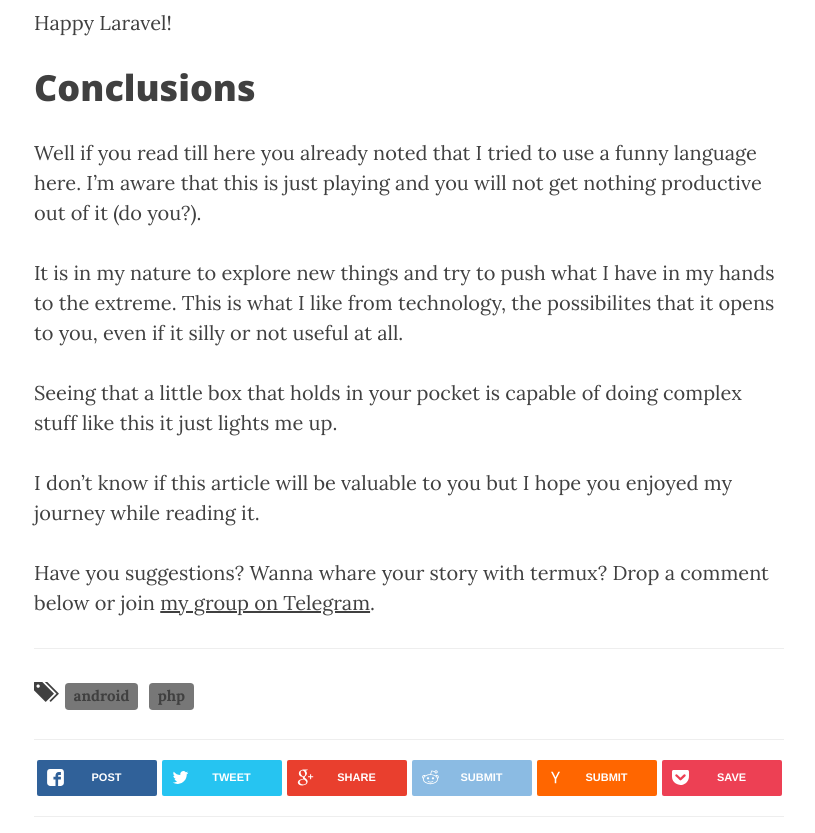
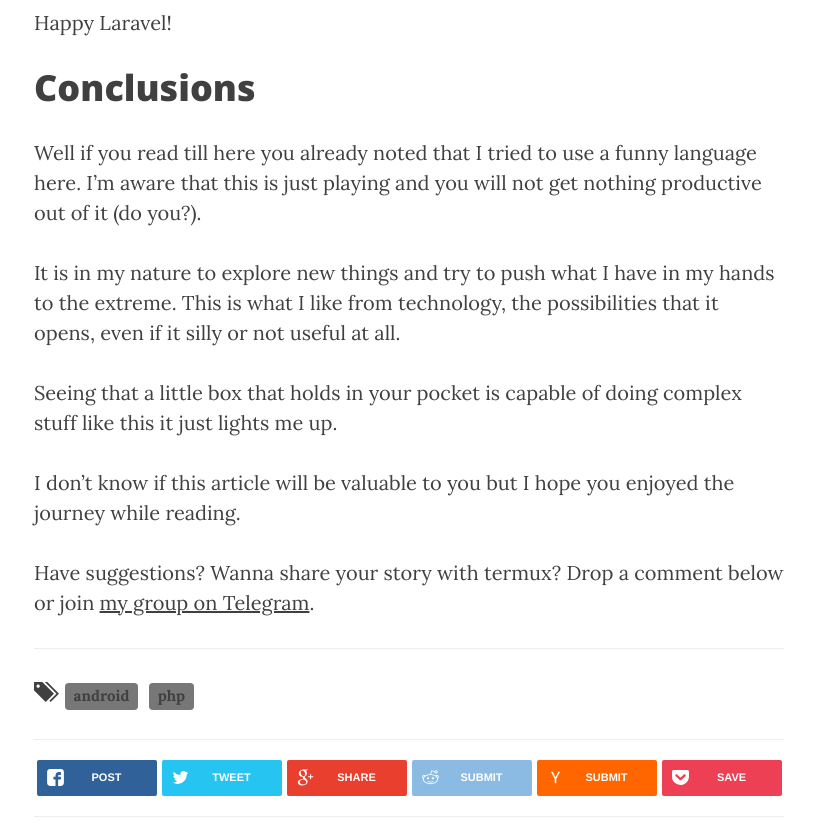
Before and after one commit to unnikked-ga/unnikked-ga, a Jekyll site: the page built from _posts/2016-08-27-develop-with-laravel-on-your-android-phone.markdown, in a window 1280 px wide and 900 px high, scrolled down 9915 px, cut to the strip 0-833 px from the top of the window. Shown: the whole strip, without its empty margins (231-1046 px from the left). Built offline with Jekyll 4.4.1, drawn with Linux system fonts in a browser that asks for light colours; nearby versions of some CDN libraries; library files that are not in the unit come from our copies; comment, search, counter and statistics services are not loaded.

Commit message:
Update 2016-08-27-develop-with-laravel-on-your-android-phone.markdown

```diff
--- a/_posts/2016-08-27-develop-with-laravel-on-your-android-phone.markdown
+++ b/_posts/2016-08-27-develop-with-laravel-on-your-android-phone.markdown
@@ -166,10 +166,10 @@ Happy Laravel!
 
 Well if you read till here you already noted that I tried to use a funny language here. I'm aware that this is just playing and you will not get nothing productive out of it (do you?).
 
-It is in my nature to explore new things and try to push what I have in my hands to the extreme. This is what I like from technology, the possibilites that it opens to you, even if it silly or not useful at all.
+It is in my nature to explore new things and try to push what I have in my hands to the extreme. This is what I like from technology, the possibilities that it opens, even if it silly or not useful at all.
 
 Seeing that a little box that holds in your pocket is capable of doing complex stuff like this it just lights me up.
 
-I don't know if this article will be valuable to you but I hope you enjoyed my journey while reading it.
+I don't know if this article will be valuable to you but I hope you enjoyed the journey while reading.
 
-Have you suggestions? Wanna whare your story with termux? Drop a comment below or join [my group on Telegram](https://telegram.me/joinchat/AEis8D1UWPDa9sdeyzJQ6w).
+Have suggestions? Wanna share your story with termux? Drop a comment below or join [my group on Telegram](https://telegram.me/joinchat/AEis8D1UWPDa9sdeyzJQ6w).
```
